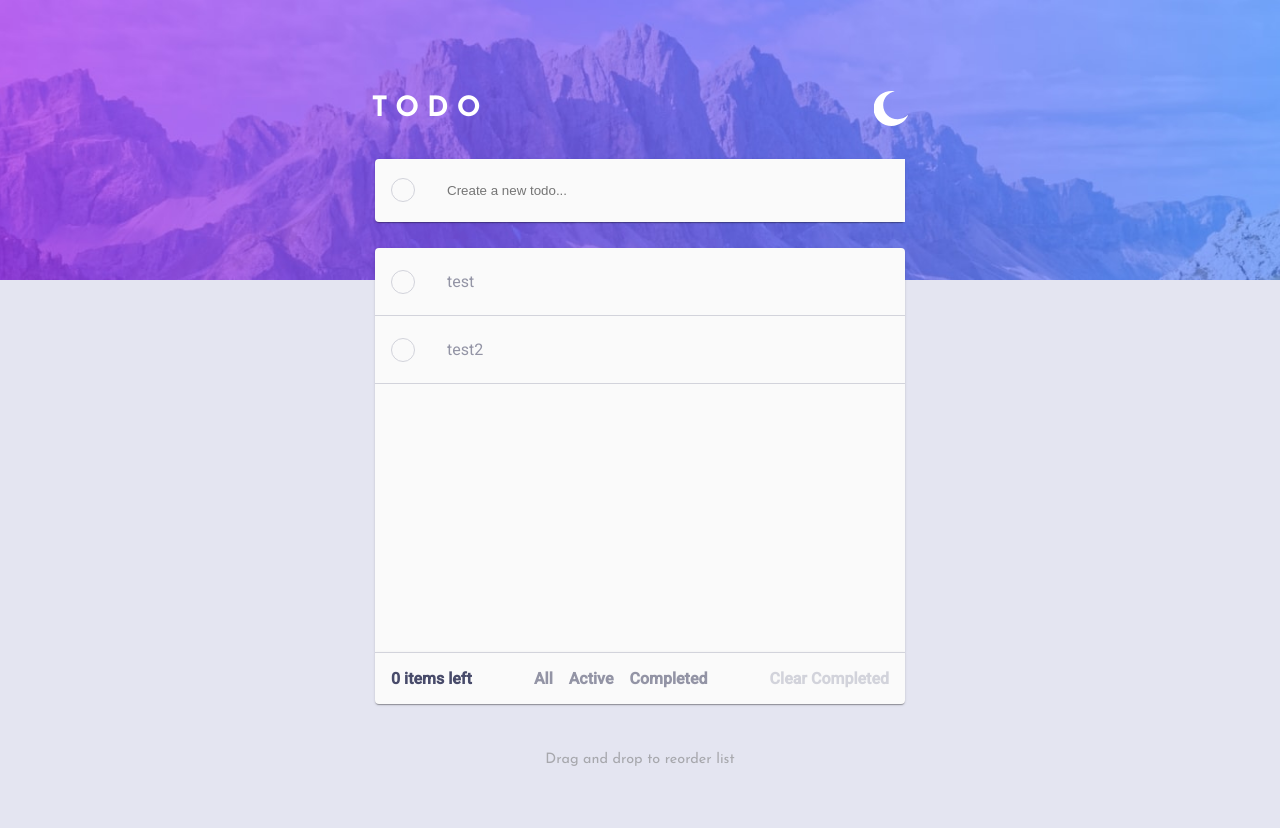
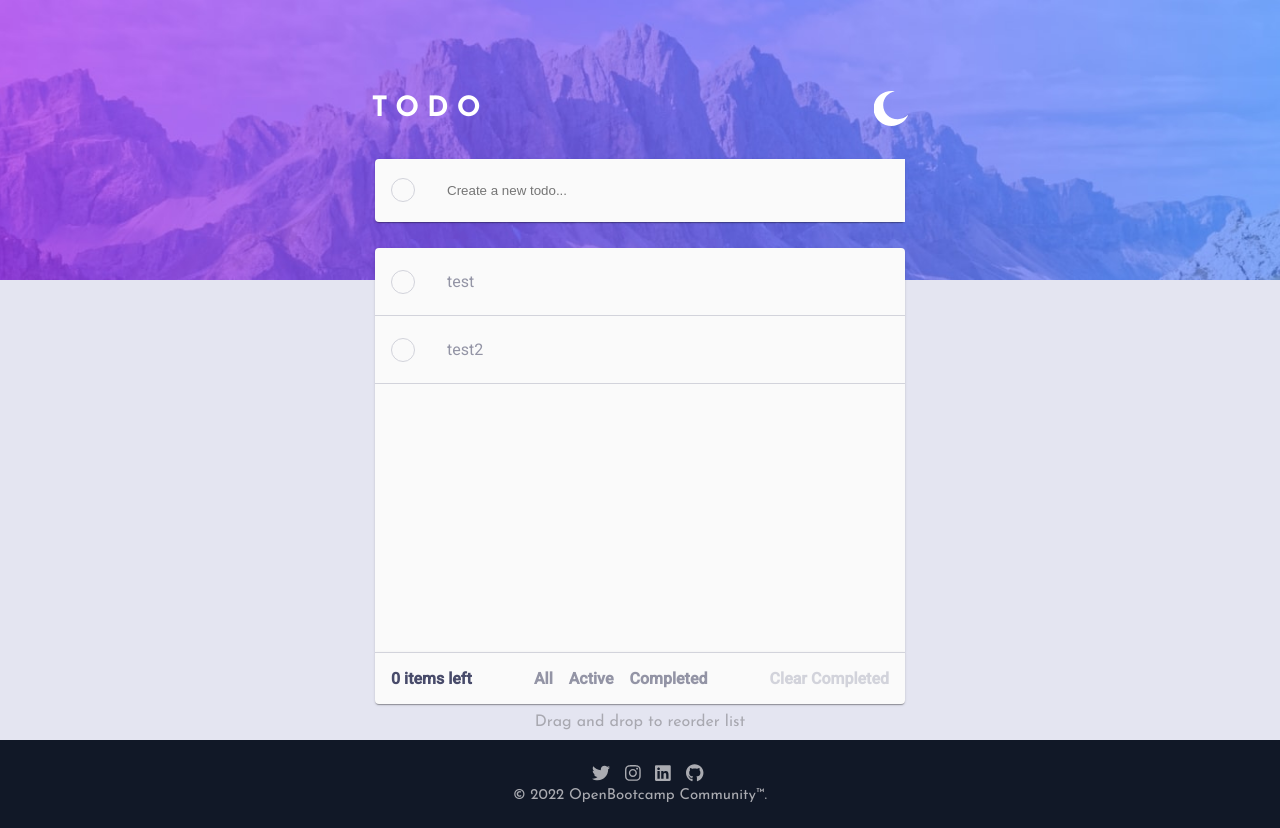
Before and after one commit to Open-Bootcamp/to-do-angular, an Angular app: page / in a window 1280 px wide. Built offline with nearby package versions, Linux system fonts and the light colour scheme.

Commit message:
footer issues done

```diff
--- a/angular.json
+++ b/angular.json
@@ -18,15 +18,15 @@
             "main": "src/main.ts",
             "polyfills": "src/polyfills.ts",
             "tsConfig": "tsconfig.app.json",
-            "assets": [
-              "src/favicon.ico",
-              "src/assets"
-            ],
+            "assets": ["src/favicon.ico", "src/assets"],
             "styles": [
               "src/custom-theme.scss",
-              "src/styles.css"
+              "src/styles.css",
+              "node_modules/@fortawesome/fontawesome-free/css/all.min.css"
             ],
-            "scripts": []
+            "scripts": [
+              "node_modules/@fortawesome/fontawesome-free/js/all.min.js"
+            ]
           },
           "configurations": {
             "production": {
@@ -86,13 +86,8 @@
             "polyfills": "src/polyfills.ts",
             "tsConfig": "tsconfig.spec.json",
             "karmaConfig": "karma.conf.js",
-            "assets": [
-              "src/favicon.ico",
-              "src/assets"
-            ],
-            "styles": [
-              "src/styles.css"
-            ],
+            "assets": ["src/favicon.ico", "src/assets"],
+            "styles": ["src/styles.css"],
             "scripts": []
           }
         }
--- a/package.json
+++ b/package.json
@@ -20,6 +20,7 @@
     "@angular/platform-browser": "^14.2.0",
     "@angular/platform-browser-dynamic": "^14.2.0",
     "@angular/router": "^14.2.0",
+    "@fortawesome/fontawesome-free": "^6.2.0",
     "rxjs": "~7.5.0",
     "tslib": "^2.3.0",
     "zone.js": "~0.11.4"
--- a/src/app/components/footer/footer.component.css
+++ b/src/app/components/footer/footer.component.css
@@ -1,6 +1,25 @@
 footer {
-  color: #a7a8ad;
-  padding: 3rem 0;
+  background: #111827;
+  padding: 1.5rem 0;
   text-align: center;
-  font-size: 0.9rem;
+  color: #aaabb1;
+  font-size: 18px;
 }
+
+footer a {
+  color: #aaabb1;
+  margin-left: 15px;
+  padding-bottom: 35px;
+}
+
+footer a:hover {
+  background: transparent;
+  color: #28afea;
+  border-color: #28afea;
+  padding-bottom: 20px;
+}
+
+.footer__copyright {
+  padding-top: 2rem;
+  color: var(--color-bg);
+}
--- a/src/app/components/footer/footer.component.html
+++ b/src/app/components/footer/footer.component.html
@@ -1,5 +1,35 @@
+<div
+  className="drag"
+  style="text-align: center; padding: 10px 10px; color: #a8a8b0"
+>
+  <p>Drag and drop to reorder list</p>
+</div>
 <footer>
+  <div className="footer__socials">
+    <a href="https://twitter.com/Open_Bootcamp" target="_blank" type="button"
+      ><i class="fa-brands fa-twitter"></i
+    ></a>
+    <a
+      href="https://www.instagram.com/openbootcamp_/"
+      target="_blank"
+      type="button"
+      ><i class="fa-brands fa-instagram"></i
+    ></a>
+    <a
+      href="https://www.linkedin.com/school/openbootcamp-escuela/"
+      target="_blank"
+      type="button"
+      ><i class="fa-brands fa-linkedin"></i
+    ></a>
+    <a
+      href="https://github.com/fabioalcocer/anime-app.git"
+      target="_blank"
+      type="button"
+    >
+      <i class="fa-brands fa-github"></i>
+    </a>
+  </div>
   <div className="footer__copyright">
-    <p>Drag and drop to reorder list</p>
+    <small>&copy; 2022 OpenBootcamp Community™.</small>
   </div>
 </footer>
```
Also changed, not shown: 1 other file (tests, documents, lock files or other folders).
